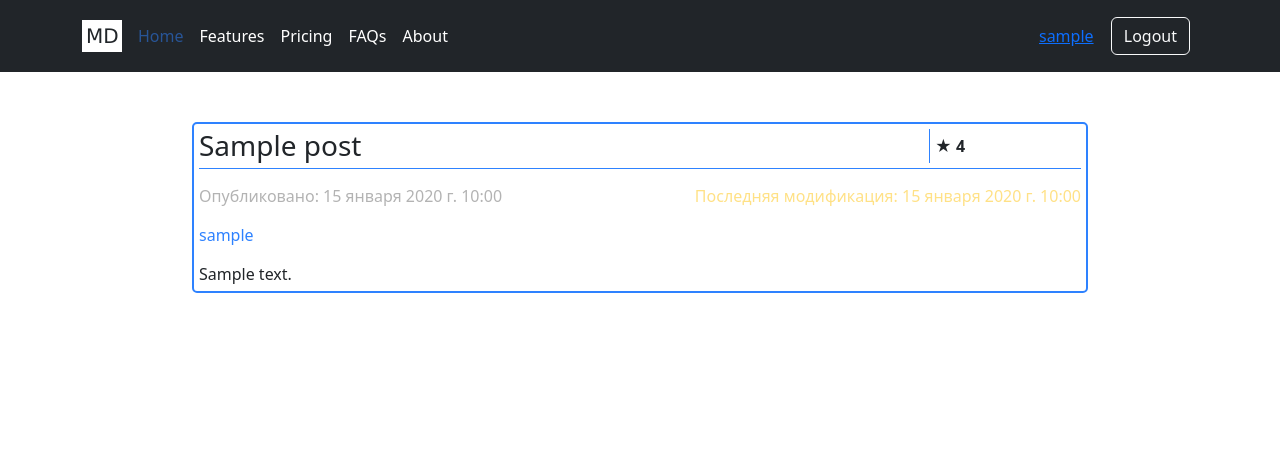
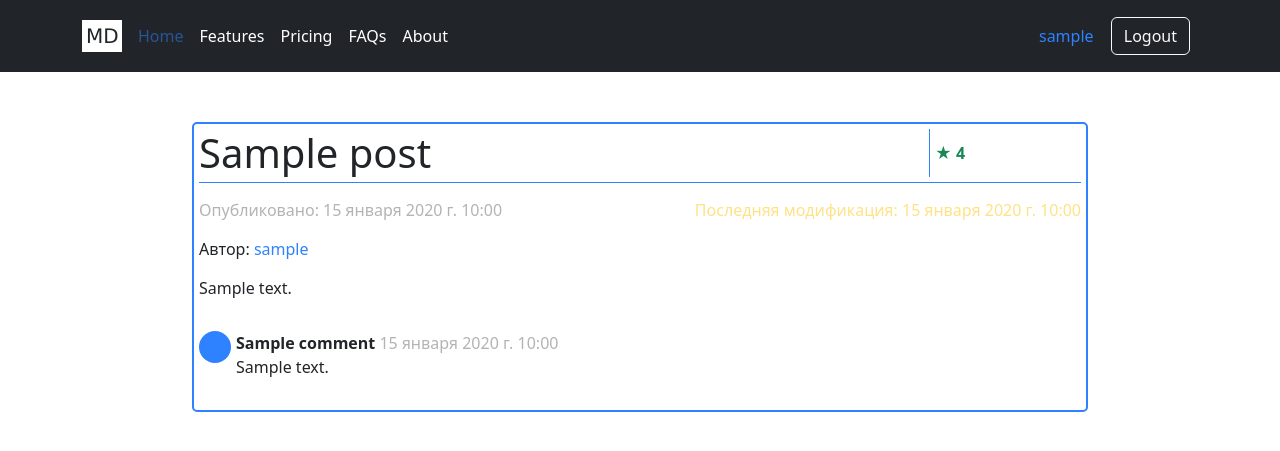
Before and after one commit to Daniil7575/blog, a Django app: a page that uses blog/posts/templates/posts/base.html in a window 1280 px wide. Shown: the top 451 px of the page. Run offline with Django 4.2, Linux system fonts and the light colour scheme; a user stored in the database is signed in; tables that the repository leaves empty hold one stand-in row (values such as "Sample post"); some libraries are stand-ins or nearby versions.

Commit message:
Comments display and some html/css fixes

```diff
--- a/blog/posts/static/posts/css/styles.css
+++ b/blog/posts/static/posts/css/styles.css
@@ -265,7 +265,7 @@ svg {
     align-items: center;
 }
 
-.post-header h3 {
+.post-header h1 {
     margin: 0;
     flex: 5;
     border-right: #2e82ff 1px solid;
@@ -305,3 +305,47 @@ svg {
     display: flex;
     justify-content: flex-end;
 }
+
+/* .btn-style:hover{
+    color: #212529;
+} */
+
+.user-profile:hover{
+    color: #212529;
+}
+
+.comments {
+    padding-top: 15px;
+}
+
+.comment-date {
+    color: rgb(179, 179, 179);
+}
+
+.comments-list {
+    list-style: none;
+}
+
+.comments-list{
+    padding-left: 0;
+}
+
+.comment {
+    display: flex;
+    padding-bottom: 10px;
+}
+
+.comment-body {
+    margin-left: 5px;
+}
+
+
+
+/* .user-profile:hover {
+    padding: 0;
+}
+
+.user-profile:hover a{
+    height: 100%;
+    width: 100%;
+} */
--- a/blog/posts/templates/posts/base.html
+++ b/blog/posts/templates/posts/base.html
@@ -35,7 +35,7 @@
             </ul>
             <div class="text-end">
               {% if request.user.is_authenticated %}
-                <div class="btn user-profile"><a href="{% url 'account:profile_detail' request.user.id %}">{{ request.user.username }}</a></div>
+              <a class="text-link btn user-profile" href="{% url 'account:profile_detail' request.user.id %}">{{ request.user.username }}</a>
                 <a href="{% url 'account:logout' %}"><button type="button" class="btn btn-outline-light me-2">Logout</button></a>
               {% else %}
                 <a href="{% url 'account:login' %}"><button type="button" class="btn btn-outline-light  me-2">Login</button></a>
--- a/blog/posts/templates/posts/post.html
+++ b/blog/posts/templates/posts/post.html
@@ -3,12 +3,12 @@
 {% block content %}
     <div class="post-detail-wrapper">
         <div class="post-header">
-            <h3 class="overflow">{{ post }}</h3>
+            <h1 class="overflow">{{ post }}</h1>
                 {% with post.rating as rate %}
                     <span class="post-rating
-                        {% if rate > 10 %}
+                        {% if rate > 0 %}
                             good
-                        {% elif rate < 0 %}
+                        {% else %}
                             bad
                         {% endif %}
                     ">★ {{ rate }}</span>
@@ -21,11 +21,34 @@
         </div>
 
         <div class="author-post">
-            <a class="text-link" href="{% url 'account:profile_detail' post.author.id %}">{{ post.author }}</a>
+            Автор: <a class="text-link" href="{% url 'account:profile_detail' post.author.id %}">{{ post.author }}</a>
         </div>
 
         <div class="post-body">
             {{ post.body }}
         </div>
+
+        <div class="comment-form">
+            <form action="." method="post">
+
+            </form>
+        </div>
+
+        <div class="comments">
+            <ul class="comments-list">
+                {% for comment in comments %}
+                    <li class="comment">
+                        <svg height="2rem" width="2rem">
+                            <circle cx="1rem" cy="1rem" r="1rem" fill="#2e82ff"/>
+                        </svg>
+                        <div class="comment-body">
+                            <strong>{{ comment.name }}</strong>
+                            <span class="comment-date">{{ comment.created }}</span>
+                            <div class="comment-text">{{ comment.body }}</div>
+                        </div>
+                    </li>
+                {% endfor %}
+            </ul>
+        </div>
     </div>
 {% endblock content %}
--- a/blog/posts/views.py
+++ b/blog/posts/views.py
@@ -19,3 +19,8 @@ class PostDetail(DetailView):
     template_name = 'posts/post.html'
     context_object_name = 'post'
     slug_url_kwarg = 'post_slug'
+
+    def get_context_data(self, **kwargs):
+        context = super().get_context_data(**kwargs)
+        context['comments'] = context['post'].comments.all()
+        return context
```
Also changed, not shown: blog/posts/templates/posts/home.html (+7 -6 lines).
